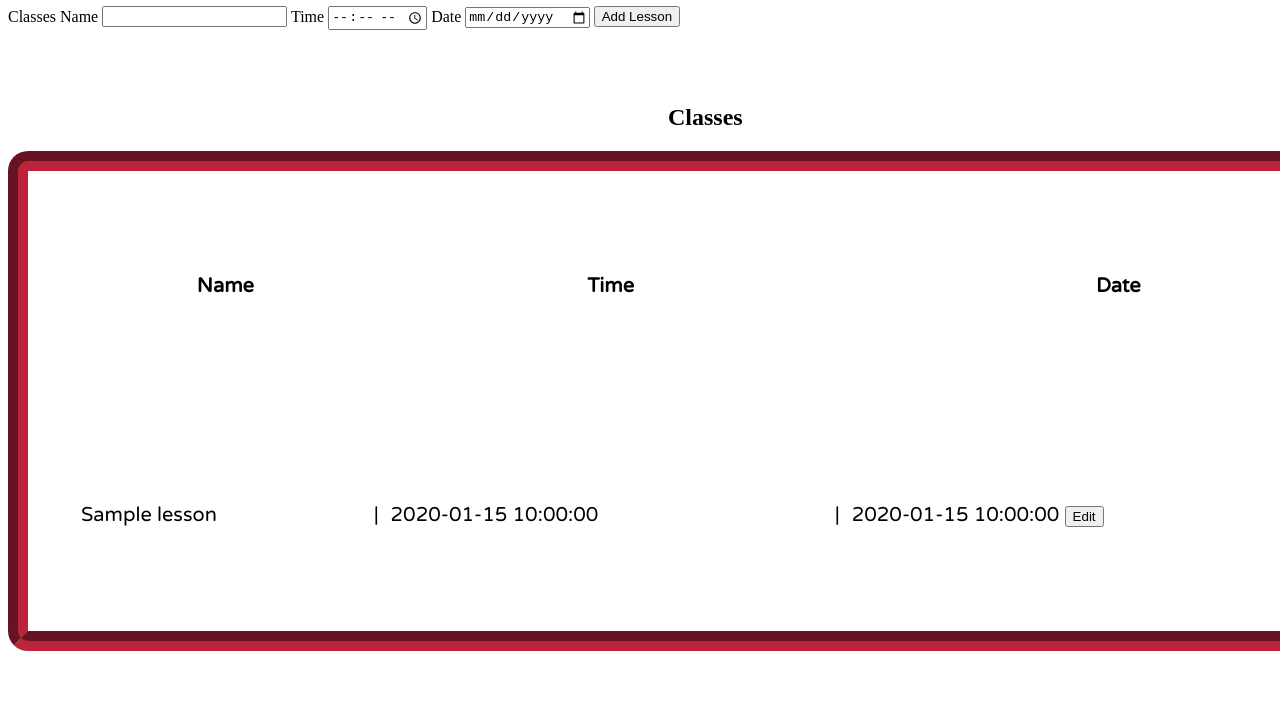
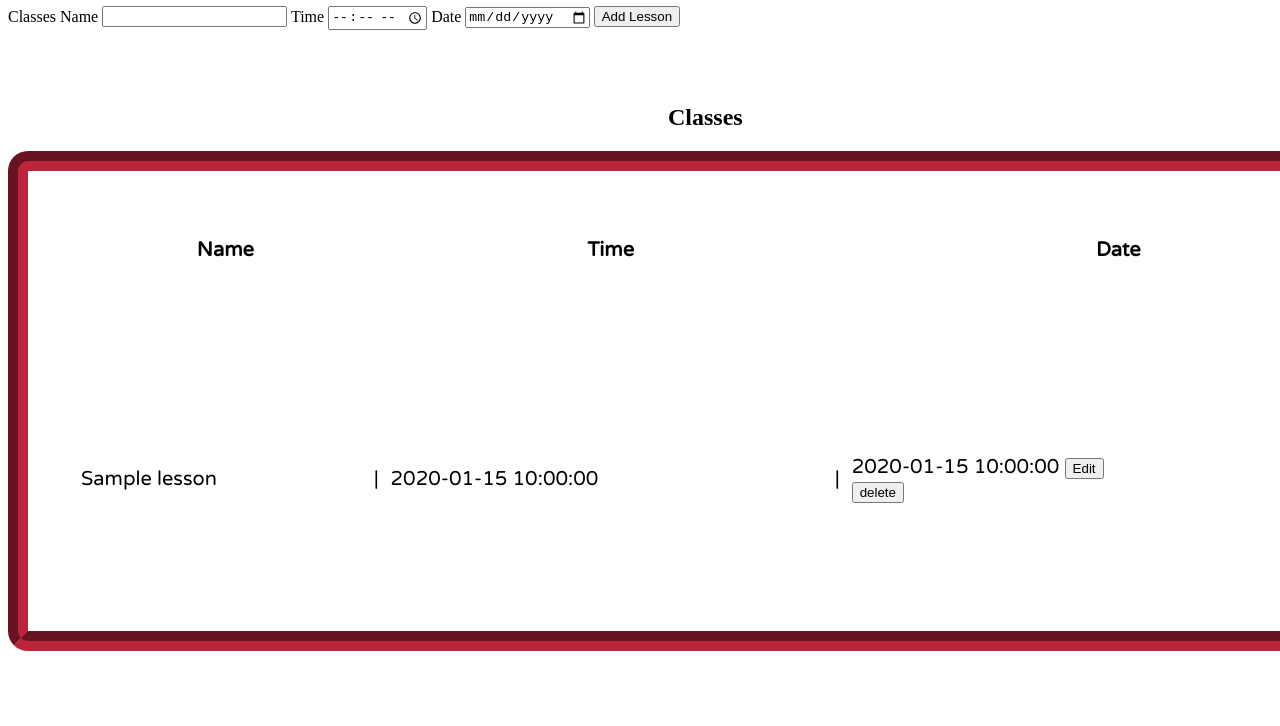
Before and after one commit to coose911/First_Solo_Project, a Flask app: template Gym_project/templates/lessons/index.html in a window 1280 px wide. Shown: the part 504-1230 px from the top of that part. Run offline with Flask 2, Linux system fonts and the light colour scheme; the template is opened without the code that fills it: most values are stand-ins (such as "Sample title", 1, 10 or a date in 2020); the page is wider than the window, and the part outside it is not shown.

Commit message:
added delete buttons

```diff
--- a/Gym_project/controllers/booking_controller.py
+++ b/Gym_project/controllers/booking_controller.py
@@ -34,3 +34,8 @@ def book_lesson():
     booking = Booking(member, lesson)
     booking_repository.save(booking)
     return redirect("/bookings")
+
+@booking_blueprint.route("/bookings/<id>/delete", methods = ["POST"])
+def delete_booking(id):
+    booking_repository.delete(id)
+    return redirect("/bookings")
--- a/Gym_project/controllers/lesson_controller.py
+++ b/Gym_project/controllers/lesson_controller.py
@@ -36,3 +36,8 @@ def update_lesson(id):
     updated_lesson = Lesson(new_lesson, new_time, new_date, int(id))
     lesson_repository.update(updated_lesson)
     return redirect("/lessons")
+
+@lesson_blueprint.route("/lessons/<id>/delete", methods = ["POST"])
+def delete_booking(id):
+    lesson_repository.delete(id)
+    return redirect("/lessons")
--- a/Gym_project/controllers/member_controller.py
+++ b/Gym_project/controllers/member_controller.py
@@ -37,3 +37,8 @@ def update_member(id):
     updated_details = Member(new_name, new_second_name, new_dob, int(id))
     member_repository.update(updated_details)
     return redirect("/members")
+
+@member_blueprint.route("/members/<id>/delete", methods = ["POST"])
+def delete_booking(id):
+    member_repository.delete(id)
+    return redirect("/members")
--- a/Gym_project/repositories/booking_repository.py
+++ b/Gym_project/repositories/booking_repository.py
@@ -28,3 +28,8 @@ def select_all():
         booking = Booking(member, lesson, row['id'])
         bookings.append(booking)
     return bookings
+
+def delete(id):
+    sql = "DELETE FROM bookings WHERE id = %s"
+    values = [id]
+    run_sql(sql, values)
--- a/Gym_project/repositories/lesson_repository.py
+++ b/Gym_project/repositories/lesson_repository.py
@@ -38,3 +38,8 @@ def update(lesson):
     sql = "UPDATE lessons SET (name, time, date) = (%s,%s,%s) WHERE id = %s"
     values = [lesson.name, lesson.time, lesson.date, lesson.id]
     run_sql(sql, values)
+
+def delete(id):
+    sql = "DELETE FROM lessons WHERE id = %s"
+    values = [id]
+    run_sql(sql, values)
--- a/Gym_project/repositories/member_repository.py
+++ b/Gym_project/repositories/member_repository.py
@@ -39,3 +39,8 @@ def update(member):
     sql = "UPDATE members SET (first_name, last_name, dob) = (%s,%s,%s) WHERE id = %s"
     values = [member.first_name, member.last_name, member.dob, member.id]
     run_sql(sql, values)
+
+def delete(id):
+    sql = "DELETE FROM members WHERE id = %s"
+    values = [id]
+    run_sql(sql, values)
--- a/Gym_project/templates/bookings/index.html
+++ b/Gym_project/templates/bookings/index.html
@@ -25,6 +25,8 @@
             <td><a> {{booking.lesson.time}} </a>
             <td>|</td>
             <td><a> {{booking.lesson.date}} </a>
+            <form action="/bookings/{{ booking.id }}/delete" method="POST">
+            <input class="" type="submit" value="delete" />
         </tr>
         {% endfor %}
     </table>
--- a/Gym_project/templates/lessons/index.html
+++ b/Gym_project/templates/lessons/index.html
@@ -38,7 +38,10 @@
             <td>|</td>
             <td><a></a> {{lesson.time}} </a></td>
             <td>|</td>
-            <td><a> {{lesson.date}} </a><a href="/lessons/{{ lesson.id }}/update"><input type="button" value="Edit" ></a></td>
+            <td><a> {{lesson.date}} </a>
+            <a href="/lessons/{{ lesson.id }}/update"><input type="button" value="Edit" ></a>
+            <form action="/lessons/{{ lesson.id }}/delete" method="POST">
+            <input class="" type="submit" value="delete" />
         </tr>
         {% endfor %}
     </table>
--- a/Gym_project/templates/members/index.html
+++ b/Gym_project/templates/members/index.html
@@ -38,7 +38,10 @@
             <td>|</td>
             <td> {{member.last_name | capitalize}} </td>
             <td>|</td>
-            <td> {{member.dob}} <a href="/members/{{ member.id }}/update"><input type="button" value="Edit" ></a></td>
+            <td> {{member.dob}}
+            <a href="/members/{{ member.id }}/update"><input type="button" value="Edit" ></a>
+            <form action="/members/{{ member.id }}/delete" method="POST">
+            <input class="" type="submit" value="delete" />
 
 
 
```
